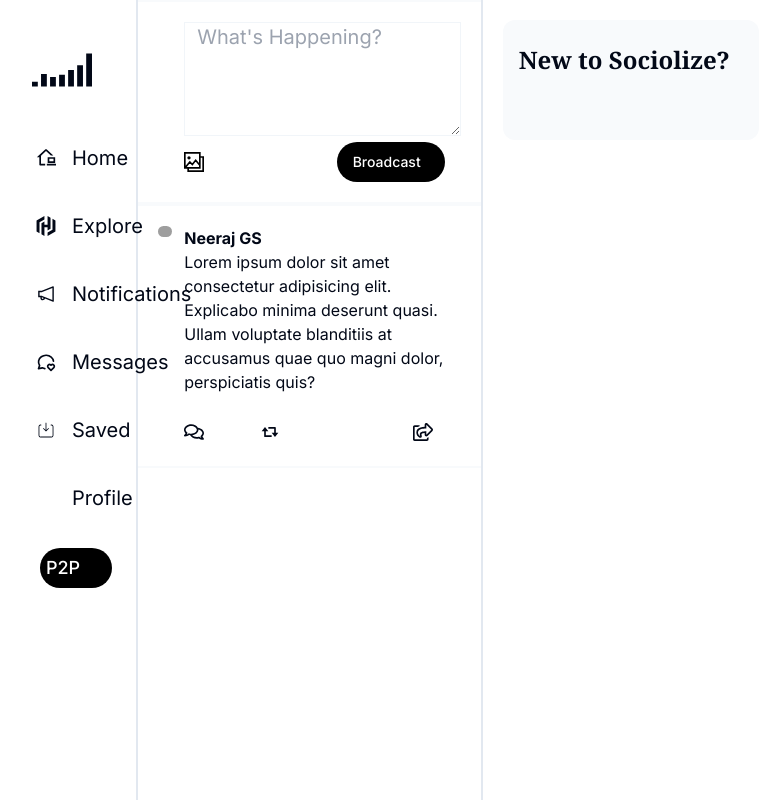
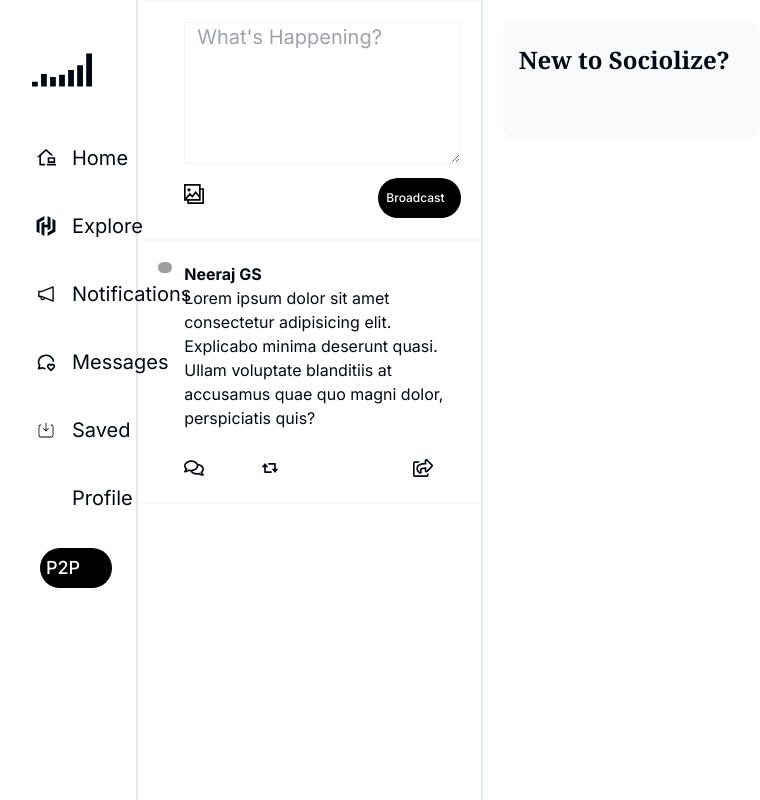
Before and after one commit to neeraj-gs/Sociolize, a Next.js app in the folder client/: page / in a window 1280 px wide. Shown: the whole page, without its empty margins (296-1056 px from the left). Built offline with nearby package versions, Linux system fonts and the light colour scheme; no server answers; grey boxes are pictures that could not be loaded; some icons are missing.

Commit message:
Added basic twweet card styles and cha ged the style

```diff
--- a/client/pages/index.tsx
+++ b/client/pages/index.tsx
@@ -126,14 +126,14 @@ export default function Home() {
           <div className='grid grid-cols-12 gap-3'>
           <div className='col-span-1'>
             {user?.profileImageURL && (
-              <Image className='rounded-full' src={user?.profileImageURL} alt='user-iamge' height={70} width={70} />
+              <Image className='rounded-full' src={user?.profileImageURL} alt='user-iamge' height={50} width={50} />
             )}
           </div>
           <div className='col-span-11'>
-              <textarea className='border w-full bg-transparent text-xl px-3 border-b border-slate-100' placeholder="What's Happening?" rows={4}></textarea>
+              <textarea className='border w-full bg-transparent text-xl px-3 border-b border-slate-100' placeholder="What's Happening?" rows={5}></textarea>
               <div className='text-xl flex justify-between items-center'>
                 <GrGallery onClick={handleImageClick} />
-                <Button className='bg-black p-4 rounded-full mx-4 text-white text-sm hover:text-black' variant='ghost'><span className='mr-2'>Broadcast</span>  </Button>
+                <Button className='bg-black p-2 rounded-full mt-2 text-white text-xs hover:text-black' variant='ghost'><span className='mr-2'>Broadcast</span>  </Button>
               </div>
 
           </div>
```
